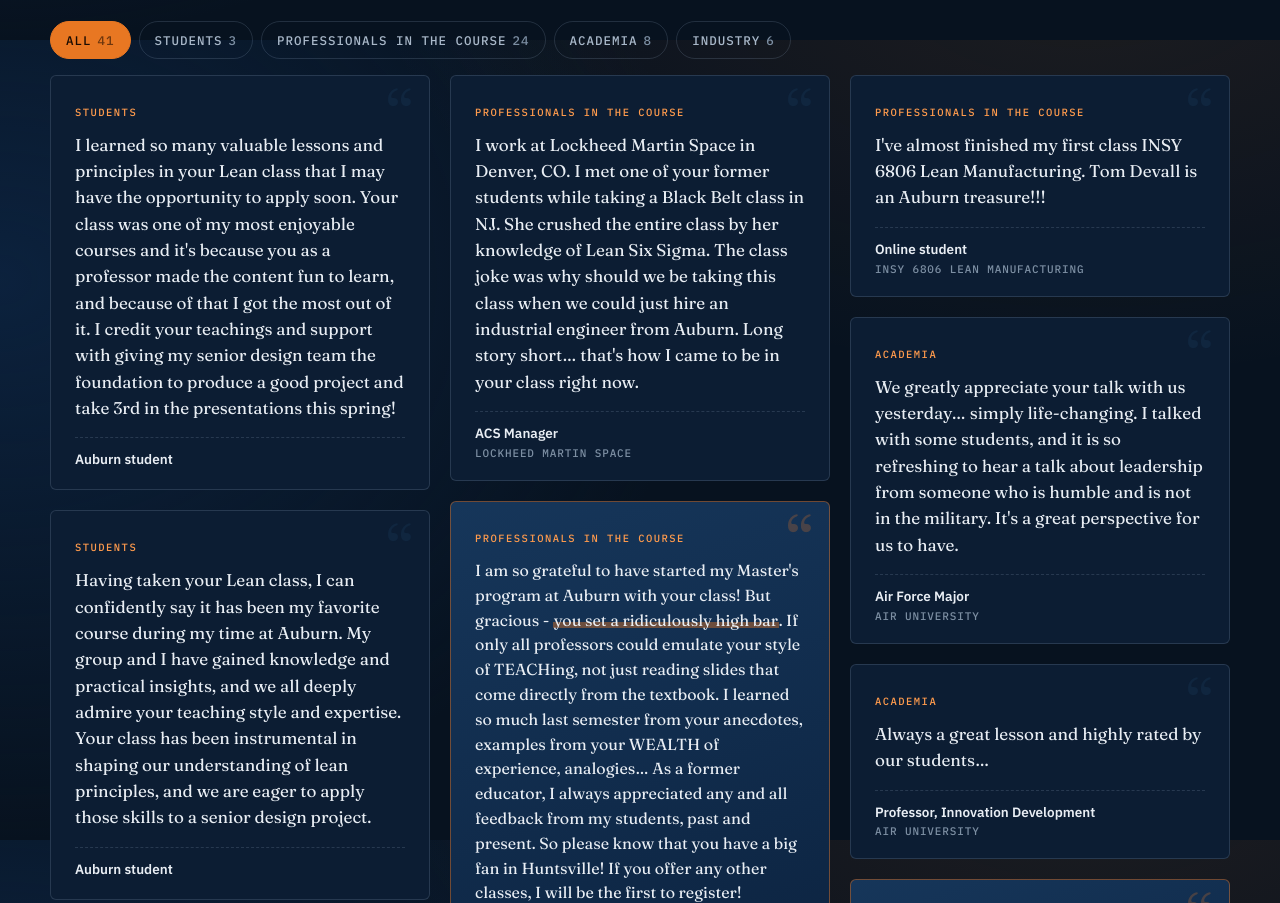
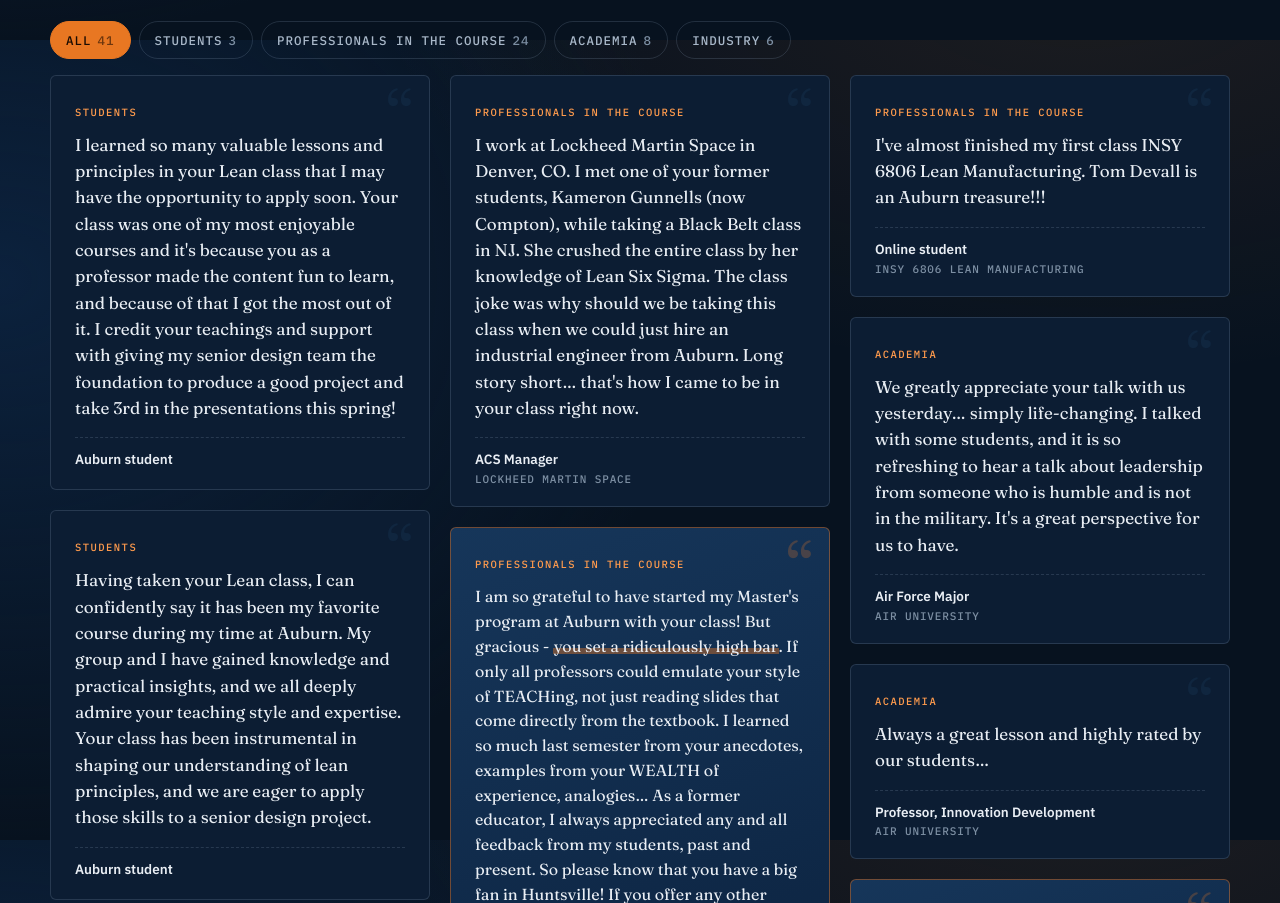
Before and after one commit to diegocaputo9/tiger-motors-lean-center, a plain HTML site: page testimonials.html in a window 1280 px wide. Shown: the part 9560-10463 px from the top of the page. Drawn offline with Linux system fonts and the light colour scheme.

Commit message:
Voices from the Lab: keep names mentioned in testimonials
Co-Authored-By: Claude Opus 5.5 <noreply@anthropic.com>

```diff
--- a/testimonials.html
+++ b/testimonials.html
@@ -331,7 +331,7 @@ var VOICES = [
   {g:'pros', who:'Engineer', org:'Alabama Power', q:['I thought you would be interested to know that my Senior Design project played a key role in me getting a job with Alabama Power. I found out today that one of the things I\'ll be doing is helping to implement 6S (5S plus safety) in the Gaston Plant. They were very impressed that I already had experience with the 5S process. I will actually be the only IE at the plant. You said it would get us a job and you were right! I owe you a big thank you for the opportunity!']},
   {g:'pros', who:'Industrial Engineer', org:'Peterbilt', q:['Thank you for the opportunity to spend my senior design semester working with great people in a great lab. The efforts I have made in the past few months have allowed me to land an exciting Lean Six Sigma / Statistical Quality internship with Peterbilt Motors in Denton, TX. I have Tiger Motors to thank for that!']},
   {g:'pros', who:'Engineer', org:'THAAD', q:['That was the best 5S lecture that I have ever seen as it was obviously from the heart, mind and tempered with much experience. I am going through all of the above in THAAD on 5S and everything else that you could imagine.']},
-  {g:'pros', who:'ACS Manager', org:'Lockheed Martin Space', q:['I work at Lockheed Martin Space in Denver, CO. I met one of your former students while taking a Black Belt class in NJ. She crushed the entire class by her knowledge of Lean Six Sigma. The class joke was why should we be taking this class when we could just hire an industrial engineer from Auburn. Long story short… that\'s how I came to be in your class right now.']},
+  {g:'pros', who:'ACS Manager', org:'Lockheed Martin Space', q:['I work at Lockheed Martin Space in Denver, CO. I met one of your former students, Kameron Gunnells (now Compton), while taking a Black Belt class in NJ. She crushed the entire class by her knowledge of Lean Six Sigma. The class joke was why should we be taking this class when we could just hire an industrial engineer from Auburn. Long story short… that\'s how I came to be in your class right now.']},
   {g:'pros', who:"Senior Master Scheduler", org:"Intuitive Research and Technology", hl:true, mk:"you set a ridiculously high bar", q:["I am so grateful to have started my Master's program at Auburn with your class! But gracious - you set a ridiculously high bar. If only all professors could emulate your style of TEACHing, not just reading slides that come directly from the textbook. I learned so much last semester from your anecdotes, examples from your WEALTH of experience, analogies… As a former educator, I always appreciated any and all feedback from my students, past and present. So please know that you have a big fan in Huntsville! If you offer any other classes, I will be the first to register!"]},
   {g:'pros', who:"Naval Officer", org:"U.S. Navy", q:["I just had an incredible lesson (and after-class discussion) with Mr. Devall about Hoshin planning - especially for those with 10+ years of work experience. This is my first year at a graduate-level course at a civilian university, but with my time in the Navy, the skills mentioned in this class could easily fill an entire graduate-level course with vision statements specifically tied to thoughtful, applicable metrics."]},
   {g:'pros', who:"Process Engineer", org:"Citadel · MIT graduate", q:["It's hard to believe how awesome it has been to learn and study with some of the smartest people I have ever met here at MIT. I focused on operations and manufacturing throughout my program and regularly thought back to your class on Lean Engineering. A friend of mine did his thesis work on developing a student-run manufacturing lab to teach lean principles here, not unlike your useful Lego Lab at Auburn. My thesis work was with a medium sized US distributor on supply chain network optimization. Thanks for your teaching, advising my senior design project in 2019, and your letter of recommendation to this awesome program."]},
@@ -350,7 +350,7 @@ var VOICES = [
   {g:'academia', who:'Catherine Maware', org:'University of Kentucky', q:['Thank you so much for hosting me in May. I truly appreciate your hospitality, generosity, and the time you took to share your knowledge and experiences with me. The visit was extremely valuable, and I am grateful for the opportunity.']},
   {g:'academia', who:'Diana Schwerha', org:'Chair, Industrial Engineering · Liberty University', hl:true, mk:'we will be able to use some of the materials', q:['I\'m all in for getting a consortium together. Let me know how I can help. Thanks for sending the website link! This is great, and I know that we will be able to use some of the materials.']},
   {g:'academia', who:'Maruf Rahman', org:'University of Texas at Arlington', hl:true, mk:'exceptional examples of continuous improvement in action', q:['I want to express my sincere appreciation for your kindness and hospitality toward me and our team from UTA. Our visit to Tiger Motor was truly memorable. Your leadership and the remarkable Lean training environment you have built at Tiger Motor deeply impressed me. Having lived, breathed, and practiced Lean manufacturing since 1996, I found your implementation and the culture you\'ve fostered to be exceptional examples of continuous improvement in action. It was awesome to see Lean principles translated into such an effective and engaging learning setting.']},
-  {g:'academia', who:"Auburn University official", org:"Auburn University", hl:true, mk:"Everyone was blown away at your presentation.", q:["I wanted to send you a personal thank you for the NASA tour on Monday. Everyone was blown away at your presentation. From a 10 year automotive veteran it was spot on. The leader of the NASA group even invited you to Michoud to teach Boeing how to work the SLS core stage."]},
+  {g:'academia', who:"Auburn University official", org:"Auburn University", hl:true, mk:"Everyone was blown away at your presentation.", q:["I wanted to send you a personal thank you for the NASA tour on Monday. Everyone was blown away at your presentation. From a 10 year automotive veteran it was spot on. The leader of the NASA group, Rick Burt, even invited you to Michoud to teach Boeing how to work the SLS core stage."]},
   {g:'industry', who:'Lean Strategist', org:'Chick-fil-A', hl:true, mk:'a world-class learning environment', q:['I want to extend our sincere thanks to you and your students for the engaging and insightful tour of the Industrial and Systems Engineering LEGO Lab Simulator at Auburn University. We reflected on the experience with great enthusiasm during our drive back to Atlanta. Collectively, the three of us have been exposed to a wide range of continuous improvement theories across dozens of organizations. Yet, none of us could recall an experience or approach as thoughtfully designed, engaging, and effective as your simulation lab. Congratulations on creating what we believe to be a world-class learning environment.']},
   {g:'industry', who:'Senior Strategy Consultant', org:'Accenture', q:['Tom Devall is one of my favorite professors from undergrad and brings a wealth of industry experience to the classroom. I think you two have a lot in common and will have plenty to talk about.']},
   {g:'industry', who:'Chief Operating Officer', org:'Borbet Alabama', hl:true, mk:'The students are true professionals', q:['The Borbet Team has been extremely pleased with the Auburn University partnership. Over the past 2 years, we\'ve been able to implement lean manufacturing from ground zero and reduce waste throughout our value stream by applying techniques that the students have learned in Professor Devall\'s class. The students are true professionals and eager to learn and gain manufacturing experience on the shop floor. They are exposed to real-life issues and work with the entire workforce (hourly and salaried) to resolve problems and identify permanent corrective actions by working together as a cohesive team using a strategic and analytical approach. We look forward to our continued success working with the Industrial Engineering Department for future projects.']},
@@ -433,7 +433,7 @@ var HIGHLIGHTS = [
   {who:'Maria S. Gutierrez', org:'Director, Corporate Responsibility and Sustainability · Bendix', mk:'invaluable for the development of our future engineers.', q:'The work that is being done there in teaching lean and production systems is invaluable for the development of our future engineers.'},
   {who:'Maruf Rahman', org:'University of Texas at Arlington', mk:'exceptional examples of continuous improvement in action.', q:'Having lived, breathed, and practiced Lean manufacturing since 1996, I found your implementation and the culture you\'ve fostered to be exceptional examples of continuous improvement in action.'},
   {who:'Chief Operating Officer', org:'Borbet Alabama', mk:'implement lean manufacturing from ground zero', q:'Over the past 2 years, we\'ve been able to implement lean manufacturing from ground zero and reduce waste throughout our value stream by applying techniques that the students have learned in Professor Devall\'s class. The students are true professionals…'},
-  {who:'Auburn University official', org:'After a NASA visit to the lab', mk:'Everyone was blown away at your presentation.', q:'Everyone was blown away at your presentation. From a 10 year automotive veteran it was spot on. The leader of the NASA group even invited you to Michoud to teach Boeing how to work the SLS core stage.'}
+  {who:'Auburn University official', org:'After a NASA visit to the lab', mk:'Everyone was blown away at your presentation.', q:'Everyone was blown away at your presentation. From a 10 year automotive veteran it was spot on. The leader of the NASA group, Rick Burt, even invited you to Michoud to teach Boeing how to work the SLS core stage.'}
 ];
 (function(){
   var spot=document.getElementById('spot'), box=document.getElementById('spotQuotes'), ticks=document.getElementById('spotTicks'), nEl=document.getElementById('spotN');
```
